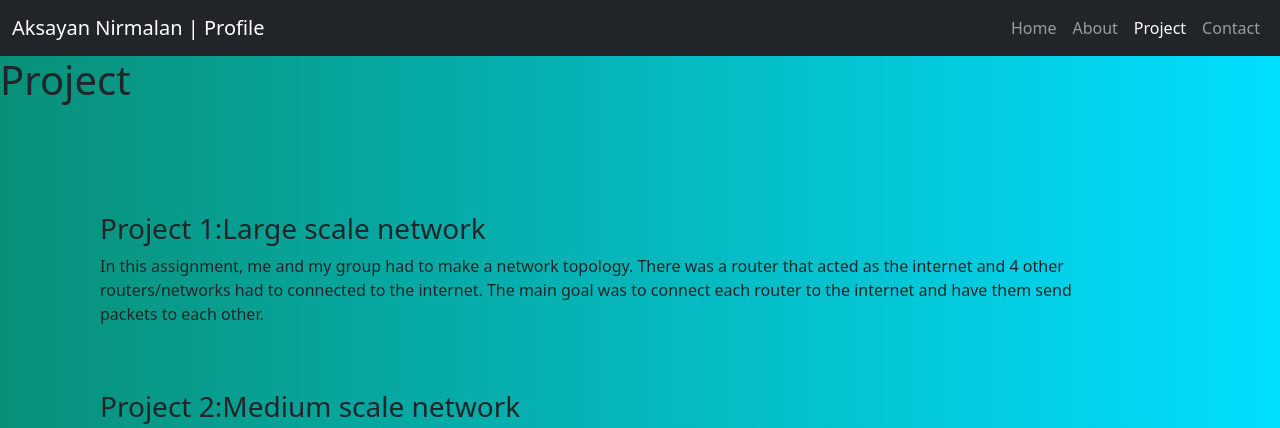
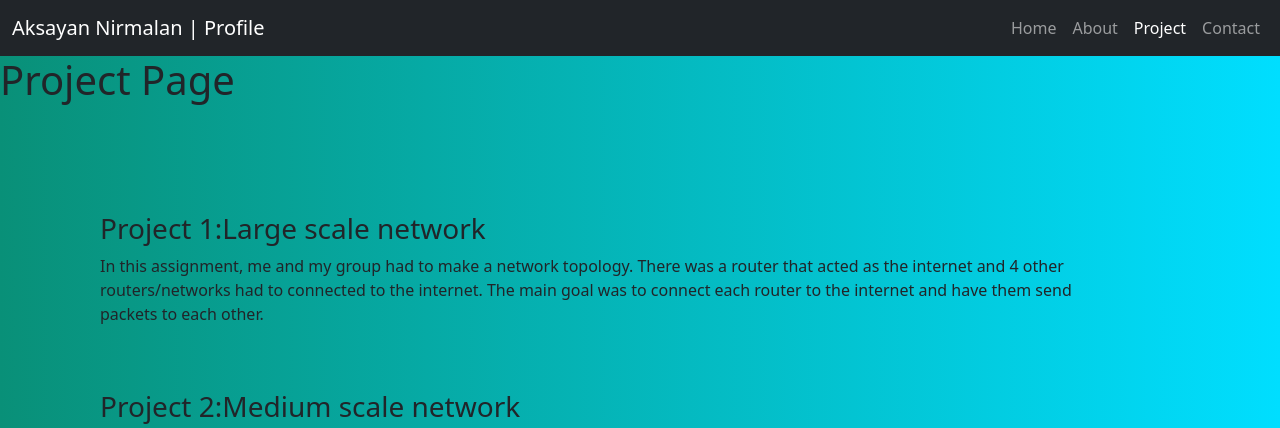
Before and after one commit to aksayannirmalan-gif/Assignment-2-infr3120, a Node server app: page /project in a window 1280 px wide. Shown: the top 428 px of the page. Run offline with Node 20, Linux system fonts and the light colour scheme; some libraries are stand-ins or nearby versions.

Commit message:
eigth commit

```diff
--- a/assignment2infr3120/public/Content/app.css
+++ b/assignment2infr3120/public/Content/app.css
@@ -8,7 +8,7 @@ body
 
 
 
-#contact
+.contact
 {
     width:100%;
     height:650px;
@@ -53,7 +53,7 @@ img
 
 }
 
-#projecttitle
+.projecttitle
 {
     width:95%;
     height:650px;
--- a/assignment2infr3120/views/about.ejs
+++ b/assignment2infr3120/views/about.ejs
@@ -7,7 +7,7 @@ the other ejs files into this file so
  they can be accessed by this files name-->
 <%- include partials/main_nav.ejs %>
 
-    <h1><%= title %></h1>
+    <h1>About Page</h1>
 
 
 <div class="left-column">
--- a/assignment2infr3120/views/contact.ejs
+++ b/assignment2infr3120/views/contact.ejs
@@ -7,11 +7,11 @@ the other ejs files into this file so
  they can be accessed by this files name-->
 <%- include partials/main_nav.ejs %>
 
-    <h1><%= title %></h1>
+    <h1>Contact Form</h1>
 
 
 
-<div id="contact">
+<div class="contact">
     <form
         action="mailto:aksayan.nirmalan@ontariotechu.net"
         method="post"
--- a/assignment2infr3120/views/index.ejs
+++ b/assignment2infr3120/views/index.ejs
@@ -7,7 +7,7 @@ the other ejs files into this file so
  they can be accessed by this files name-->
 <%- include partials/main_nav.ejs %>
 
-    <h1><%= title %></h1>
+    <h1>Home Page</h1>
 
 
 <%- include partials/footer.ejs %>
--- a/assignment2infr3120/views/project.ejs
+++ b/assignment2infr3120/views/project.ejs
@@ -7,9 +7,9 @@ the other ejs files into this file so
  they can be accessed by this files name-->
 <%- include partials/main_nav.ejs %>
 
-    <h1><%= title %></h1>
+    <h1>Project Page</h1>
 
-<div id="projecttitle">
+<div class="projecttitle">
     <section>
         <h3>Project 1:Large scale network </h3>
         <p>
```
